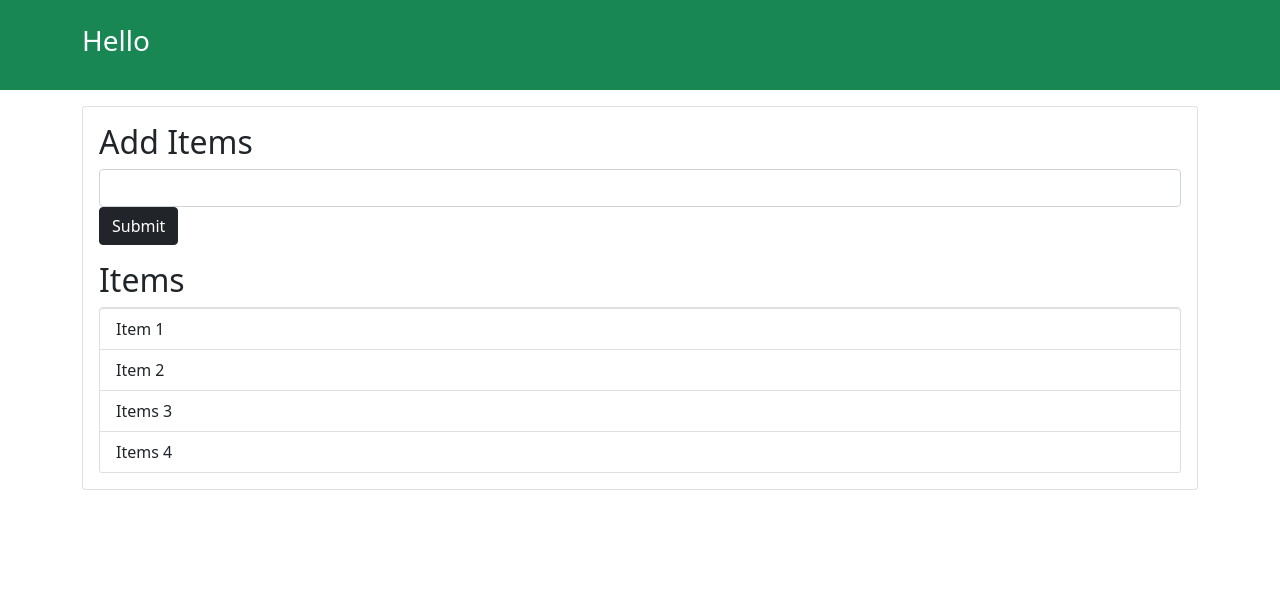
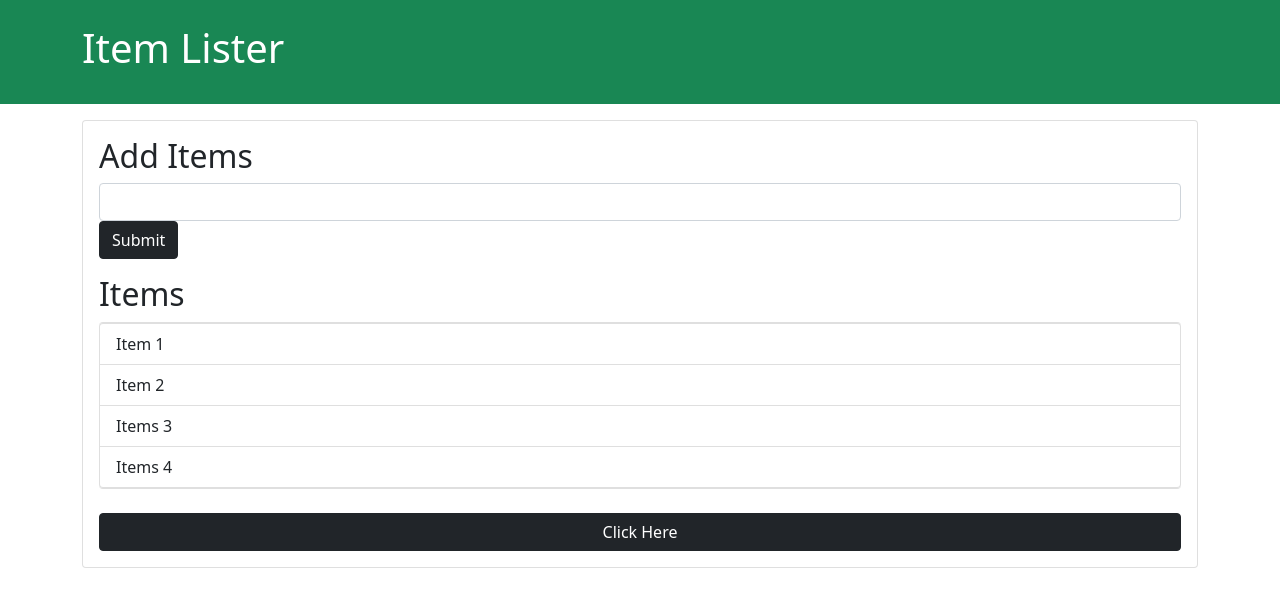
Before and after one commit to nickholder6425/JavaScript-Demo, a plain HTML site: page index.html in a window 1280 px wide. Drawn offline with nearby package versions, Linux system fonts and the light colour scheme.

Commit message:
modified js and index.html files

```diff
--- a/assets/js/dom.js
+++ b/assets/js/dom.js
@@ -18,10 +18,179 @@
 
 // getElementById
 // console.log(document.getElementById('header-title'));
-var headerTitle=document.getElementById('header-title');
-console.log(headerTitle);
+// var headerTitle=document.getElementById('header-title');
+// var header = document.getElementById('main-header');
+// console.log(headerTitle);
 // headerTitle.textContent='Hello';
 // headerTitle.innerText='Goodbye';
 // headerTitle.textContent
 // console.log(headerTitle.innerText);
-headerTitle.innerHTML = '<h3>Hello</h3';
+// headerTitle.innerHTML = '<h3>Hello</h3';
+// headerTitle.style.borderBottom = 'solid 3px #000';
+
+
+// GetElementsByClassName //
+
+
+// var items=document.getElementsByClassName('list-group-item');
+// console.log(items);
+// console.log(items[1]);
+// items[1].textContent = 'Hello 2';
+// items[1].style.fontWeight = 'bold';
+// items[1].style.backgroundColor='yellow';
+
+// // Gives error
+// // items.syle.backgroundColor = '#f4f4f4';
+
+// for(var i=0; i < items.length; i++){
+//     items[i].style.backgroundColor = '#f4f4f4';
+// };
+
+
+// Get Elements By Tag Name //
+
+
+// var li=document.getElementsByTagName('li');
+// console.log(li);
+// console.log(li[1]);
+// li[1].textContent = 'Hello 2';
+// li[1].style.fontWeight = 'bold';
+// li[1].style.backgroundColor='yellow';
+
+// // // Gives error
+// // // items.syle.backgroundColor = '#f4f4f4';
+
+// for(var i=0; i < li.length; i++){
+//     li[i].style.backgroundColor = '#f4f4f4';
+// };
+// --------------------------------------------------------------------------------------
+
+// QuerySelector //
+
+
+// var header=document.querySelector('#main-header');
+// header.style.borderBottom='solid 4px #ccc';
+
+// var input=document.querySelector('input');
+// input.value = 'Hello World';
+
+// var submit=document.querySelector('input[type="submit"]');
+// submit.value='SEND';
+
+// var item=document.querySelector('.list-group-item');
+// item.style.color='red';
+
+// var lastItem=document.querySelector('.list-group-item:last-child');
+// lastItem.style.color='blue';
+
+// var secondItem=document.querySelector('.list-group-item:nth-child(2)');
+// secondItem.style.color='coral';
+// --------------------------------------------------------------------------------------
+
+// Query Selector All
+
+
+// var titles=document.querySelectorAll('.title');
+// console.log(titles);
+
+// titles[0].textContent='Hello';
+
+// var odd=document.querySelectorAll('li:nth-child(odd)');
+// var even=document.querySelectorAll('li:nth-child(even)');
+
+// for(var i=0; i < odd.length; i++){
+//     odd[i].style.backgroundColor='#f4f4f4';
+//     even[i].style.backgroundColor='#ccc';
+
+// };
+// --------------------------------------------------------------------------------------
+
+
+// Traversing The DOM //
+
+
+// var itemlist=document.querySelector('#items');
+
+// parentNode
+// console.log(itemlist.parentNode);
+// itemlist.parentNode.style.backgroundColor='#f4f4f4';
+// console.log(itemlist.parentNode.parentNode.parentNode);
+// --------------------------------------------------------------------------------------
+
+// parentElement
+// console.log(itemlist.parentElement);
+// itemlist.parentElement.style.backgroundColor='#f4f4f4';
+// console.log(itemlist.parentElement.parentElement.parentElement);
+// --------------------------------------------------------------------------------------
+
+// // childNodes //   **too complex**
+// console.log(itemlist.childNodes);
+// --------------------------------------------------------------------------------------
+
+// // use 'children' instead of childNode
+// console.log(itemlist.children);
+// console.log(itemlist.children[1]);
+// itemlist.children[1].style.backgroundColor='yellow';
+// // --------------------------------------------------------------------------------------
+
+// // FirstChild //  **not very useful**
+// console.log(itemlist.firstChild);
+// // --------------------------------------------------------------------------------------
+
+// // use 'firstElementChild' instead of firstChild
+// console.log(itemlist.firstElementChild);
+// itemlist.firstElementChild.textContent='Hello 1';
+// --------------------------------------------------------------------------------------
+
+// use 'lastElementChild' instead of firstChild
+// console.log(itemlist.lastElementChild);
+// itemlist.lastElementChild.textContent='Hello 4';
+// --------------------------------------------------------------------------------------
+
+// // nextSibling
+// console.log(itemlist.nextSibling);
+// // --------------------------------------------------------------------------------------
+// // nextElementSibling
+// console.log(itemlist.nextElementSibling);
+// // you get "null" because the index.html file does not have another sibling after the unordered list (ul)
+
+// // --------------------------------------------------------------------------------------
+
+// previousSibling
+// console.log(itemlist.previousSibling);
+// // --------------------------------------------------------------------------------------
+// // previousElementSibling
+// console.log(itemlist.previousElementSibling);
+// itemlist.previousElementSibling.style.color='green';
+// --------------------------------------------------------------------------------------
+
+
+// createElement
+
+// Creating a new 'div'
+// var newDiv=document.createElement('div');
+
+// // addClass
+// newDiv.className='hello';
+
+// // newId
+// newDiv.id='hello1';
+
+// // addAttr
+// newDiv.setAttribute('title', 'Hello Div');
+
+// // createTextNode
+// var newDivText=document.createTextNode('Hello World');
+
+// // Adding the text to the newly created div element
+// newDiv.appendChild(newDivText);
+
+// var container=document.querySelector('header .container');
+// var h1=document.querySelector('header h1');
+
+// console.log(newDiv);
+
+// newDiv.style.fontSize='30px';
+
+// container.insertBefore(newDiv, h1);
+// --------------------------------------------------------------------------------------
--- a/index.html
+++ b/index.html
@@ -1,7 +1,7 @@
 <!DOCTYPE html>
 <html lang="en">
 <head>
-    <meta charset="UTF-8">
+  <meta charset="UTF-8">
   <meta name="viewport" content="width=device-width, initial-scale=1.0">
   <meta http-equiv="X-UA-Compatible" content="ie=edge">
   <meta name="Description" content="Enter your description here" />
@@ -29,6 +29,10 @@
                 <li class="list-group-item">Items 3</li>
                 <li class="list-group-item">Items 4</li>
             </ul>
+            <br>
+            <button class="btn btn-dark btn-block" id='button'>Click Here</button>
+
+
         </div>
     </div>
     <script src="./assets/js/dom.js"></script>
```
